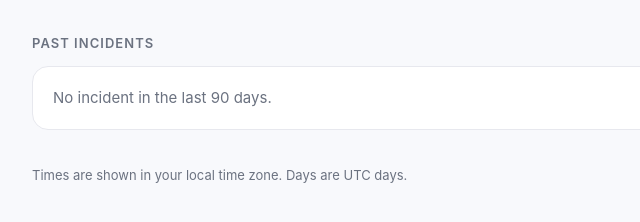
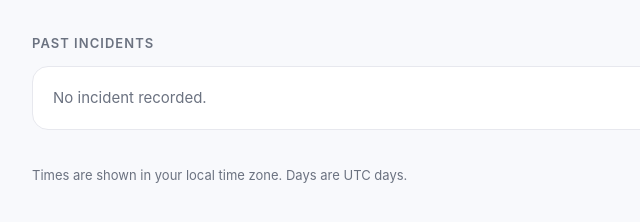
Before and after one commit to vidnavigator/status, a plain HTML site: page index.html in a window 1280 px wide. Shown: the part 1229-1451 px from the top of the page, 194-834 px from the left. Drawn offline with Linux system fonts and the light colour scheme.

Commit message:
Past incidents: plainer empty text

```diff
--- a/index.html
+++ b/index.html
@@ -314,7 +314,7 @@
       node.appendChild(body);
       box.appendChild(node);
     });
-    if (!order.length) box.appendChild(el('div', 'empty', 'No incident in the last ' + DAYS + ' days.'));
+    if (!order.length) box.appendChild(el('div', 'empty', 'No incident recorded.'));
   }
 
   function render(status) {
```
